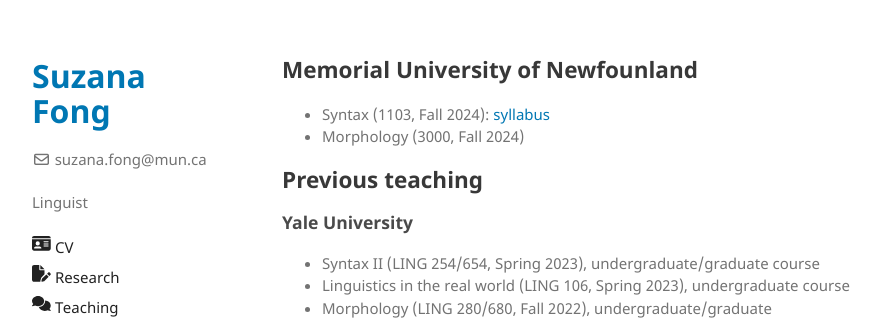
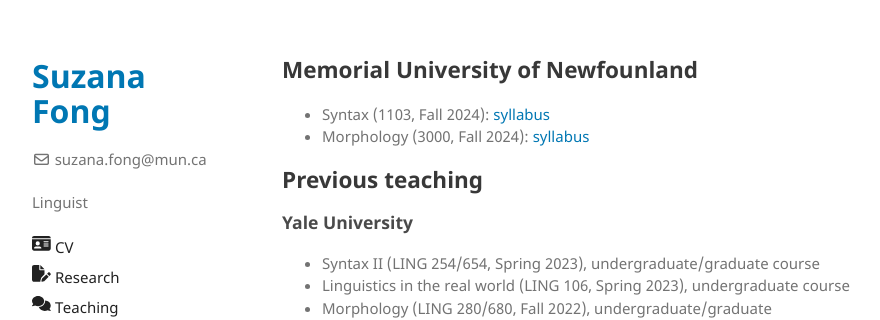
Before and after one commit to sznfng/sznfng.github.io, a Jekyll site: the page built from teaching.md, in a window 1280 px wide. Shown: the top 320 px of the page, without its empty margins (178-1058 px from the left). Built offline with Jekyll 4.4.1, drawn with Linux system fonts in a browser that asks for light colours.

Commit message:
Update teaching.md

```diff
--- a/teaching.md
+++ b/teaching.md
@@ -4,8 +4,8 @@ title: Teaching
 ---
 
 ## Memorial University of Newfounland
-+ Syntax (1103, Fall 2024): [syllabus](files/Morphology_3000_Fall_2024_syllabus.pdf)
-+ Morphology (3000, Fall 2024)
++ Syntax (1103, Fall 2024): [syllabus](files/Introduction_to_Syntax_1103_Fall_2024_syllabus.pdf)
++ Morphology (3000, Fall 2024): [syllabus](files/Morphology_3000_Fall_2024_syllabus.pdf)
 
 ## Previous teaching
 
```
